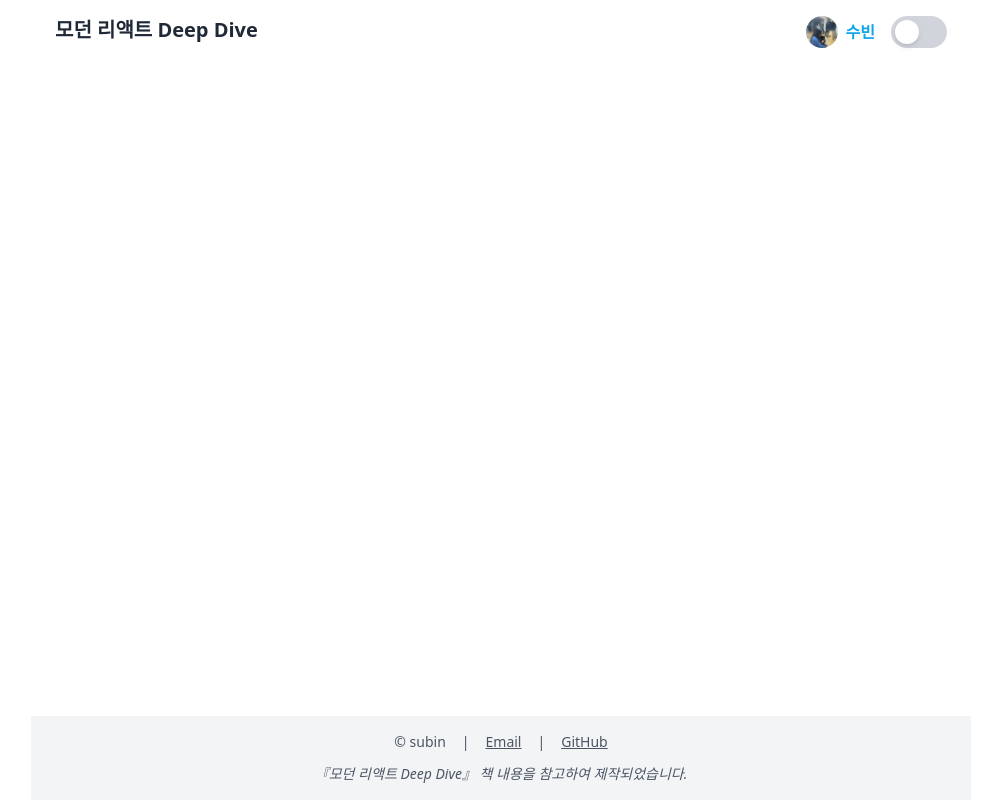
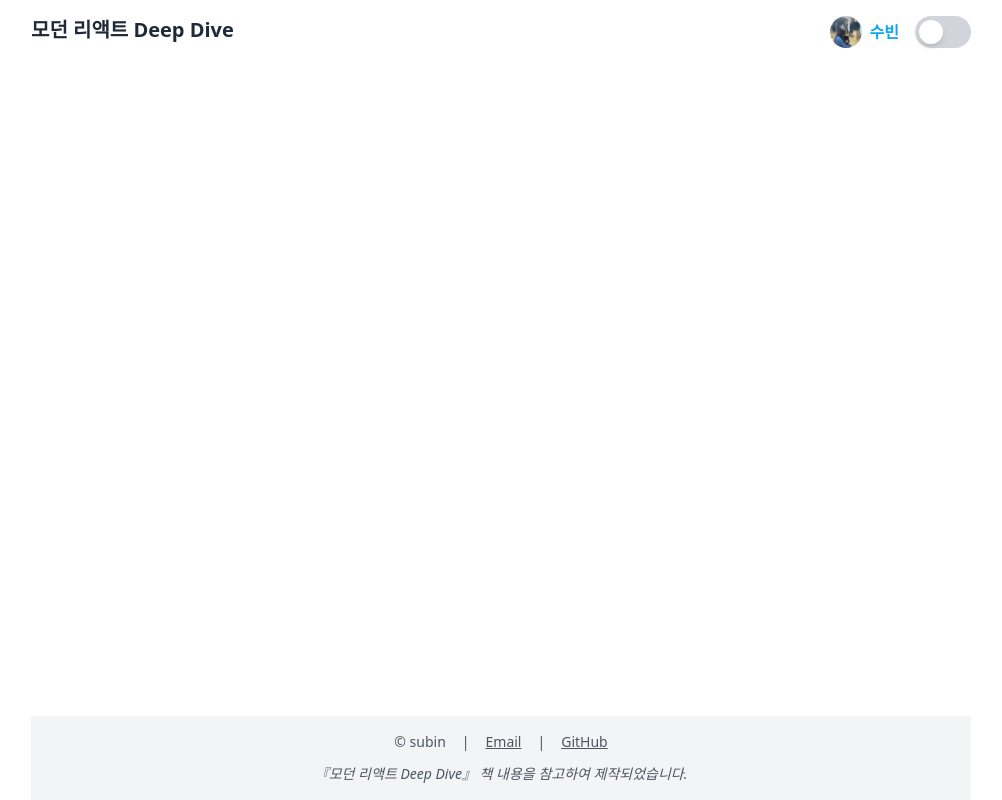
Before and after one commit to subinsong01/Coderhythm, a Next.js app: page / in a window 1280 px wide. Shown: the whole page, without its empty margins (139-1141 px from the left). Built offline with nearby package versions, Linux system fonts and the light colour scheme.

Commit message:
style: padding 값 수정

```diff
--- a/src/components/Header.js
+++ b/src/components/Header.js
@@ -1,7 +1,7 @@
 import Image from "next/image";
 export default function Header({ isDark, toggleDarkMode }) {
   return (
-    <header className="py-4 px-6 flex justify-between">
+    <header className="py-4 flex justify-between">
       <h1 className="text-sm sm:text-xl font-bold text-gray-800 dark:text-white">
         모던 리액트 Deep Dive
       </h1>
```
